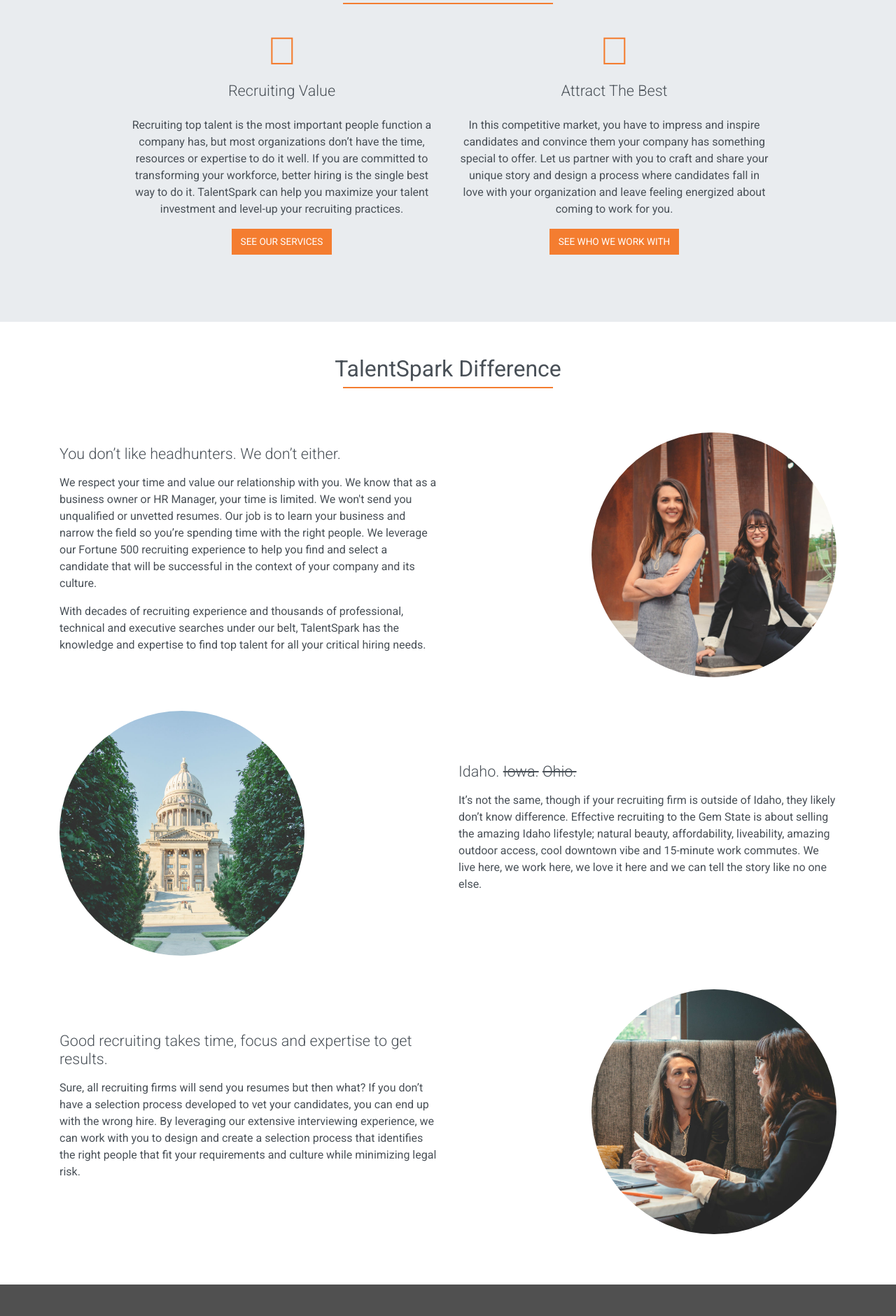
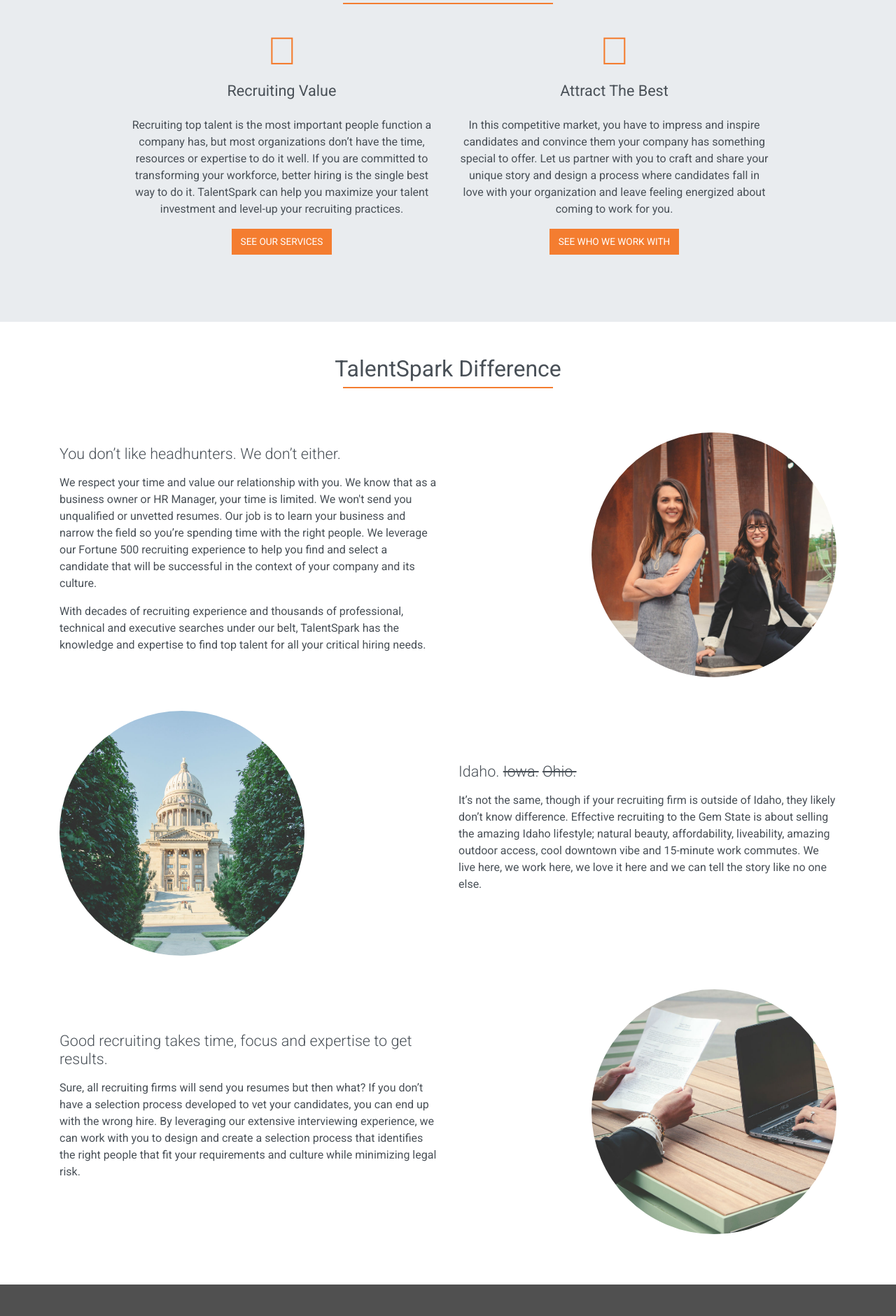
Before and after one commit to kmwboise/talent-spark, a plain HTML site: page index.html in a window 1280 px wide. Shown: the part 516-2397 px from the top of the page at 70% size. Drawn offline with nearby package versions, Linux system fonts and the light colour scheme.

Commit message:
strong and image
updated text and images

```diff
--- a/index.html
+++ b/index.html
@@ -83,7 +83,7 @@
                             <i class="fal fa-users text-primary"></i>
                         </div>
                         <div class="text-center">
-                            <h3 class="mb-4">Recruiting Value</h3>
+                            <h3 class="mb-4"><strong>Recruiting Value</strong></h3>
                             <p>Recruiting top talent is the most important people function a company has, but most organizations don’t have the time, resources or expertise to do it well. If you are committed to transforming your workforce, better hiring is the single best way to do it. TalentSpark can help you maximize your talent investment and level-up your recruiting practices.</p>
                             <a href="services.html" class="btn btn-primary">See our services</a>
                         </div>
@@ -95,7 +95,7 @@
                             <i class="fal fa-cogs text-primary"></i>
                         </div>
                         <div class="text-center">
-                            <h3 class="mb-4">Attract The Best</h3>
+                            <h3 class="mb-4"><strong>Attract The Best</strong></h3>
                             <p>In this competitive market, you have to impress and inspire candidates and convince them your company has something special to offer. Let us partner with you to craft and share your unique story and design a process where candidates fall in love with your organization and leave feeling energized about coming to work for you. </p>
                             <a href="testimonials.html" class="btn btn-primary">See who we work with</a>
                         </div>
@@ -137,13 +137,10 @@
                     <div class="col-sm-12 col-md-6" data-aos="fade-right">
                         <h3 class="mb-3">Good recruiting takes time, focus and expertise to get results.</h3>
                         <p>Sure, all recruiting firms will send you resumes but then what? If you don’t have a selection process developed to vet your candidates, you can end up with the wrong hire. By leveraging our extensive interviewing experience, we can work with you to design and create a selection process that identifies the right people that fit your requirements and culture while minimizing legal risk. </p>
-                        <!--<h3 class="mb-3">Heart and Hustle</h3>
-                        <p>People are not a just resume and your vacancy is not just a job.  We have a passion for people and enjoy the human aspects of recruiting. We love to uncover what drives, motivates and inspires people and help match great humans with great opportunities. We approach our work with heart, humility and humor. </p>
-                        <p>If you’re researching recruiting firms, you likely have a serious hiring need. You can count on us to approach your recruitment with a sense of speed, urgency and anticipation. We hustle to get things done and get your role filled.</p>-->
                     </div>
                     <div class="col-sm-12 col-md-4" data-aos="fade-left">
                         <figure>
-                            <img src="/dist/images/circle-test.jpg" class="rounded-circle img-fluid" alt="" />
+                            <img src="/dist/images/good-recruiting.jpg" class="rounded-circle img-fluid" alt="" />
                         </figure>
                     </div>
                 </div>
```
Also changed, not shown: services.html (+3 -3 lines), dist/images/good-recruiting.jpg (added), dist/images/megan-pickering.jpg (deleted).
